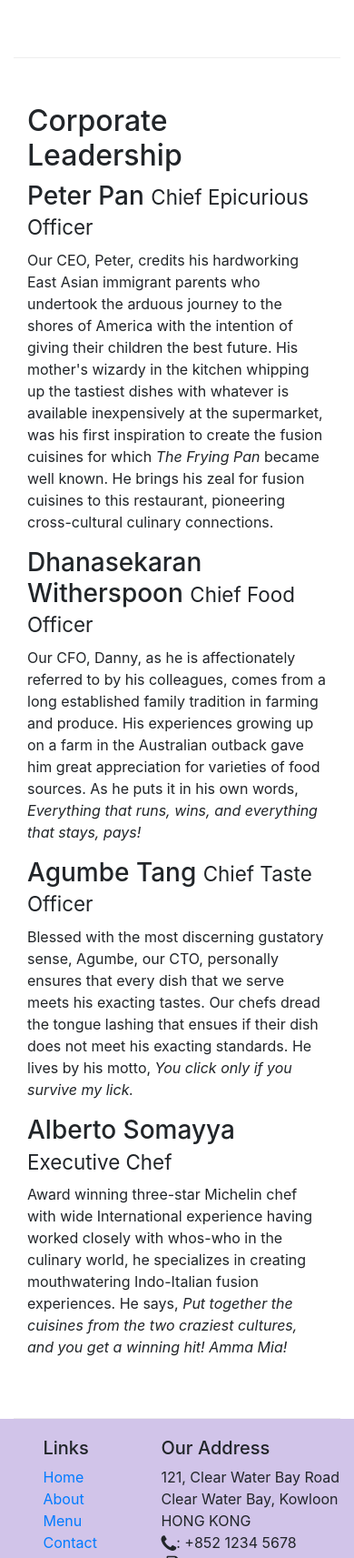
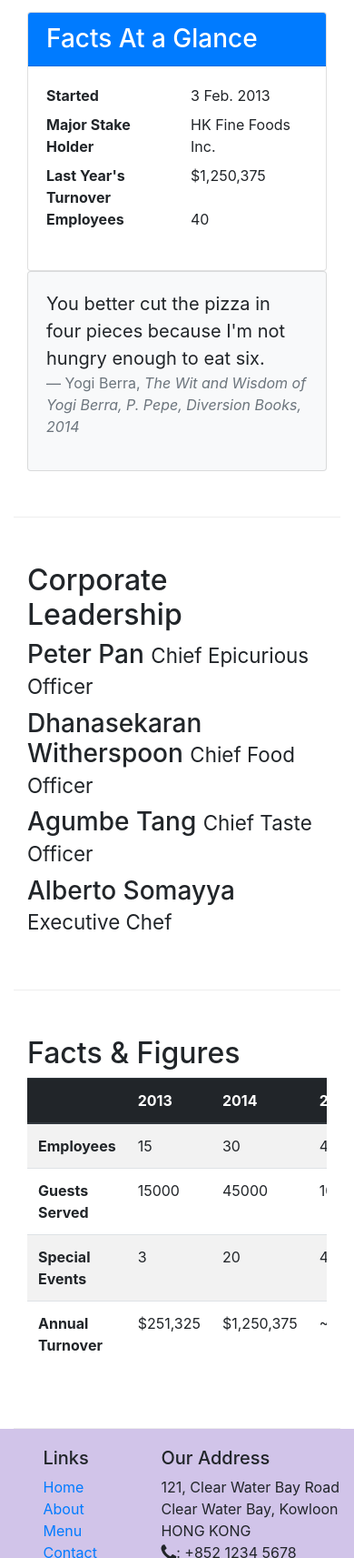
Before and after one commit to KolaganiRakeshChandra/17BD1A05CX, a website: page aboutus.html in a window 390 px wide. Shown: the part 1037-2750 px from the top of the page at 91% size. Drawn offline with nearby package versions, Linux system fonts and the light colour scheme.

Commit message:
Tables and Cards

```diff
--- a/aboutus.html
+++ b/aboutus.html
@@ -68,7 +68,32 @@
                 <p>Started in 2010, Ristorante con Fusion quickly established itself as a culinary icon par excellence in Hong Kong. With its unique brand of world fusion cuisine that can be found nowhere else, it enjoys patronage from the A-list clientele in Hong Kong.  Featuring four of the best three-star Michelin chefs in the world, you never know what will arrive on your plate the next time you visit us.</p>
                 <p>The restaurant traces its humble beginnings to <em>The Frying Pan</em>, a successful chain started by our CEO, Mr. Peter Pan, that featured for the first time the world's best cuisines in a pan.</p>
             </div>
-            <div>
+            <div class="col-sm">
+                <div class="card">
+                    <h3 class="card-header bg-primary text-white">Facts At a Glance</h3>
+                    <div class="card-body">
+                        <dl class="row">
+                            <dt class="col-6">Started</dt>
+                            <dd class="col-6">3 Feb. 2013</dd>
+                            <dt class="col-6">Major Stake Holder</dt>
+                            <dd class="col-6">HK Fine Foods Inc.</dd>
+                            <dt class="col-6">Last Year's Turnover</dt>
+                            <dd class="col-6">$1,250,375</dd>
+                            <dt class="col-6">Employees</dt>
+                            <dd class="col-6">40</dd>
+                        </dl>
+                    </div>
+                </div>
+            </div>
+            <div class="col-12">
+                <div class="card card-body bg-light">
+                    <blockquote class="blockquote">
+                        <p class="mb-0">You better cut the pizza in four pieces because I'm not hungry enough to eat six.</p>
+                        <footer class="blockquote-footer">Yogi Berra,
+                            <cite title="Source Title">The Wit and Wisdom of Yogi Berra, P. Pepe, Diversion Books, 2014</cite>
+                        </footer>
+                    </blockquote>
+                </div>
             </div>
         </div>
 
@@ -77,16 +102,59 @@
             <div class="col-12">
                 <h2>Corporate Leadership</h2>
                 <h3>Peter Pan <small>Chief Epicurious Officer</small></h3>
-                <p class="hidden-xs-down">Our CEO, Peter, credits his hardworking East Asian immigrant parents who undertook the arduous journey to the shores of America with the intention of giving their children the best future. His mother's wizardy in the kitchen whipping up the tastiest dishes with whatever is available inexpensively at the supermarket, was his first inspiration to create the fusion cuisines for which <em>The Frying Pan</em> became well known. He brings his zeal for fusion cuisines to this restaurant, pioneering cross-cultural culinary connections.</p>
+                <p class="d-none d-sm-block">Our CEO, Peter, credits his hardworking East Asian immigrant parents who undertook the arduous journey to the shores of America with the intention of giving their children the best future. His mother's wizardy in the kitchen whipping up the tastiest dishes with whatever is available inexpensively at the supermarket, was his first inspiration to create the fusion cuisines for which <em>The Frying Pan</em> became well known. He brings his zeal for fusion cuisines to this restaurant, pioneering cross-cultural culinary connections.</p>
                 <h3>Dhanasekaran Witherspoon <small>Chief Food Officer</small></h3>
-                <p class="hidden-xs-down">Our CFO, Danny, as he is affectionately referred to by his colleagues, comes from a long established family tradition in farming and produce. His experiences growing up on a farm in the Australian outback gave him great appreciation for varieties of food sources. As he puts it in his own words, <em>Everything that runs, wins, and everything that stays, pays!</em></p>
+                <p class="d-none d-sm-block">Our CFO, Danny, as he is affectionately referred to by his colleagues, comes from a long established family tradition in farming and produce. His experiences growing up on a farm in the Australian outback gave him great appreciation for varieties of food sources. As he puts it in his own words, <em>Everything that runs, wins, and everything that stays, pays!</em></p>
                 <h3>Agumbe Tang <small>Chief Taste Officer</small></h3>
-                <p class="hidden-xs-down">Blessed with the most discerning gustatory sense, Agumbe, our CTO, personally ensures that every dish that we serve meets his exacting tastes. Our chefs dread the tongue lashing that ensues if their dish does not meet his exacting standards. He lives by his motto, <em>You click only if you survive my lick.</em></p>
+                <p class="d-none d-sm-block">Blessed with the most discerning gustatory sense, Agumbe, our CTO, personally ensures that every dish that we serve meets his exacting tastes. Our chefs dread the tongue lashing that ensues if their dish does not meet his exacting standards. He lives by his motto, <em>You click only if you survive my lick.</em></p>
                 <h3>Alberto Somayya <small>Executive Chef</small></h3>
-                <p class="hidden-xs-down">Award winning three-star Michelin chef with wide International experience having worked closely with whos-who in the culinary world, he specializes in creating mouthwatering Indo-Italian fusion experiences. He says, <em>Put together the cuisines from the two craziest cultures, and you get a winning hit! Amma Mia!</em></p>
+                <p class="d-none d-sm-block">Award winning three-star Michelin chef with wide International experience having worked closely with whos-who in the culinary world, he specializes in creating mouthwatering Indo-Italian fusion experiences. He says, <em>Put together the cuisines from the two craziest cultures, and you get a winning hit! Amma Mia!</em></p>
             </div>
        </div>
-
+       <div class="row row-content">
+           <div class="col-12 col-sm-9">
+               <h2>Facts &amp; Figures</h2>
+               <div class="table-responsive">
+                <table class="table table-striped">
+                    <thead class="thead-dark">
+                        <tr>
+                            <th>&nbsp;</th>
+                            <th>2013</th>
+                            <th>2014</th>
+                            <th>2015</th>
+                        </tr>
+                    </thead>
+                    <tbody>
+                        <tr>
+                            <th>Employees</th>
+                            <td>15</td>
+                            <td>30</td>
+                            <td>40</td>
+                        </tr>
+                        <tr>
+                            <th>Guests Served</th>
+                            <td>15000</td>
+                            <td>45000</td>
+                            <td>100,000</td>
+                        </tr>
+                        <tr>
+                            <th>Special Events</th>
+                            <td>3</td>
+                            <td>20</td>
+                            <td>45</td>
+                        </tr>
+                        <tr>
+                            <th>Annual Turnover</th>
+                            <td>$251,325</td>
+                            <td>$1,250,375</td>
+                            <td>~$3,000,000</td>
+                        </tr>
+                    </tbody>
+                </table>
+            </div>
+           </div>
+           <div class="col-12 col-sm-3"></div>
+       </div>
     </div>
 
     <footer class="footer">
```
